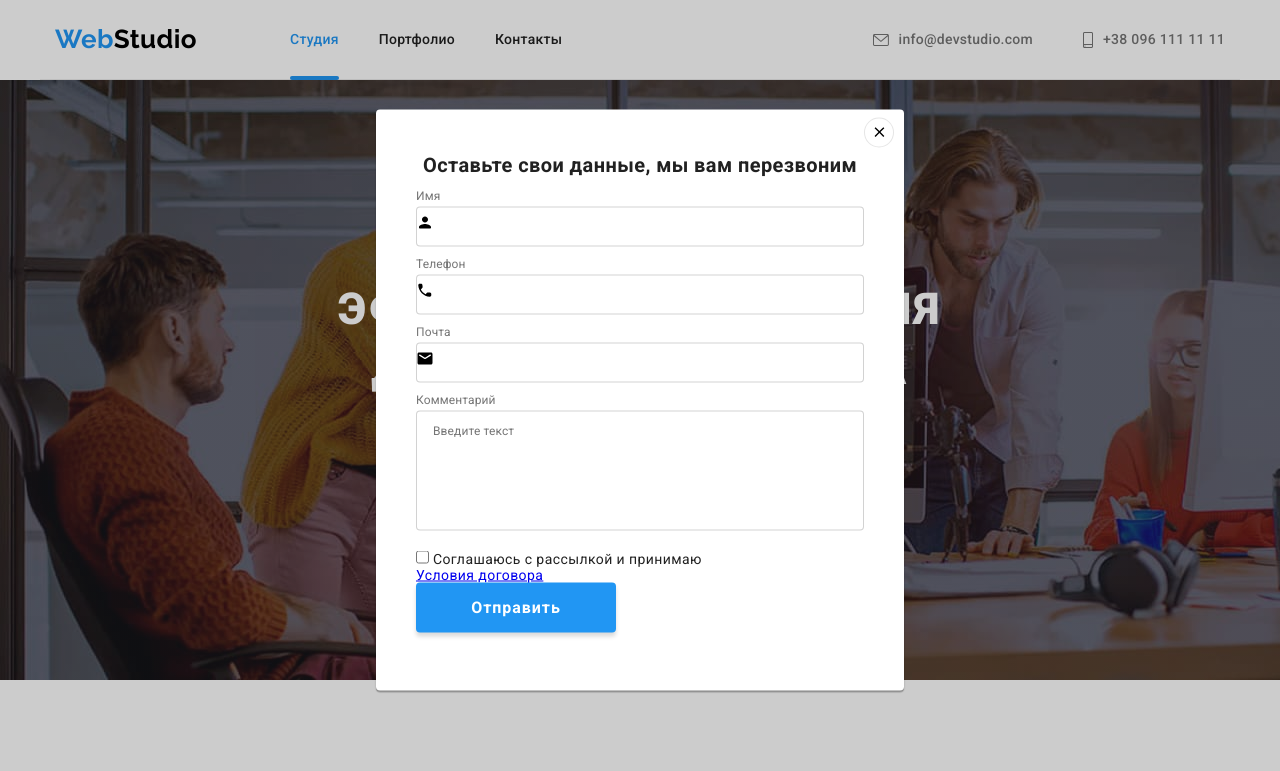
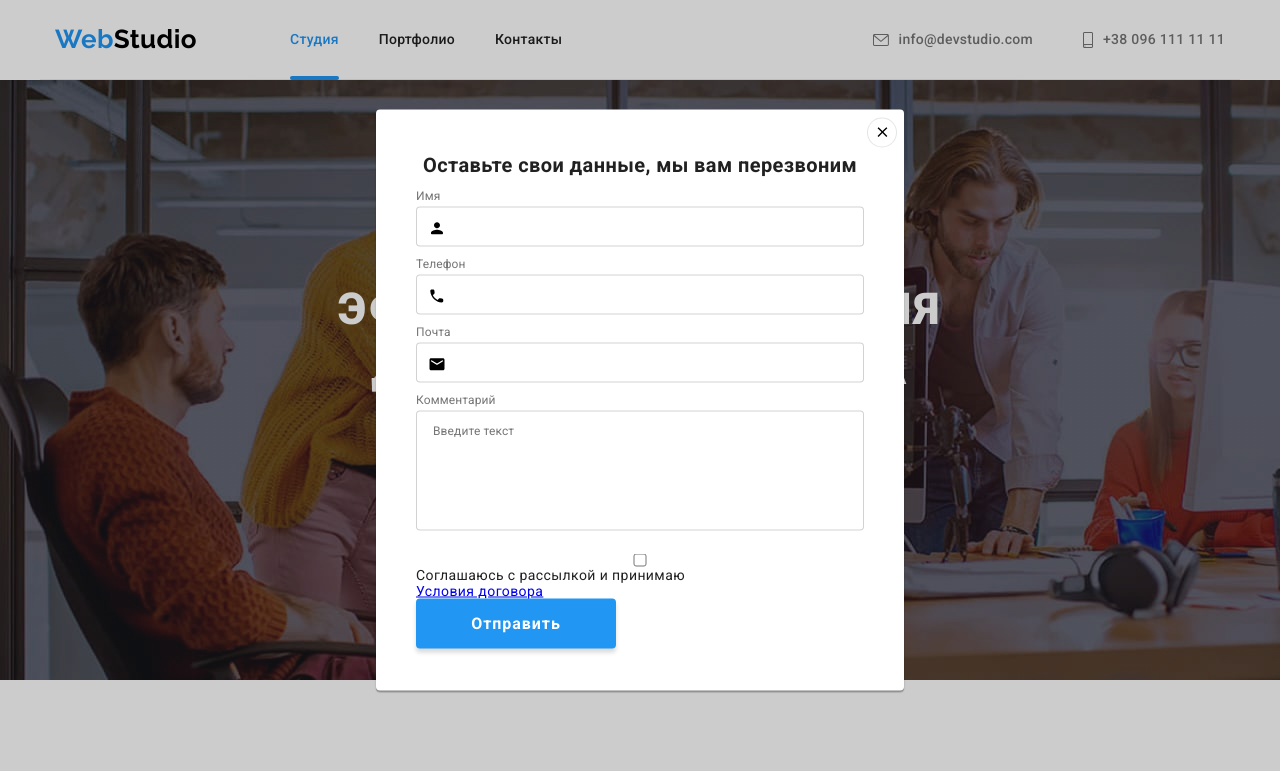
Before and after one commit to anna-stasya/goit-markup-hw-06, a plain HTML site: page index.html in a window 1280 px wide. Both pictures are taken after a click on the button "Заказать услугу". Shown: the top 771 px of the page. Drawn offline with nearby package versions, Linux system fonts and the light colour scheme.

Commit message:
часть модального окна до комментария

```diff
--- a/css/styles.css
+++ b/css/styles.css
@@ -51,6 +51,17 @@ a {
   align-items: center;
 
   /* outline: 2px solid coral; */
+}
+
+.visually-hidden {
+  position: absolute !important;
+  clip: rect(1px 1px 1px 1px); /* IE6, IE7 */
+  clip: rect(1px, 1px, 1px, 1px);
+  padding: 0 !important;
+  border: 0 !important;
+  height: 1px !important;
+  width: 1px !important;
+  overflow: hidden;
 }
 
 /* ======================== HEADER ========================*/
@@ -673,7 +684,7 @@ a {
   line-height: 1.25;
   padding: 15px;
   align-items: center;
-  color: rgba(255, 255, 255, 0.6);
+  color: var(--text-title-button-color);
   border: 1px solid rgba(255, 255, 255, 0.3);
   box-sizing: border-box;
   background-color: var(--background-footer);
@@ -734,10 +745,7 @@ a {
 }
 
 .hero-modal {
-  display: flex;
-  justify-content: flex-end;
-  /* justify-content: center; */
-
+  padding-top: 44px;
   padding-left: 40px;
   padding-bottom: 36px;
   padding-right: 40px;
@@ -751,24 +759,21 @@ a {
   z-index: 100;
 
   background-color: var(--text-title-button-color);
-
   box-shadow: 0px 1px 3px rgba(0, 0, 0, 0.12), 0px 1px 1px rgba(0, 0, 0, 0.14),
     0px 2px 1px rgba(0, 0, 0, 0.2);
   border-radius: 4px;
 }
-.position-icon {
-  position: absolute;
-}
+
+/*=====================button close==================*/
 
 .circle-icon {
   position: absolute;
   display: flex;
   justify-content: center;
   align-items: center;
-  border: none;
 
-  margin-top: 8px;
-  margin-right: 7px;
+  top: 8px;
+  right: 7px;
 
   width: 30px;
   height: 30px;
@@ -779,9 +784,15 @@ a {
   cursor: pointer;
 }
 
+.circle-icon:hover,
+.circle-icon:focus {
+  fill: var(--button-hover-color);
+}
+
 .modal-form {
-  padding-top: 44px;
-  align-items: center;
+  display: flex;
+  flex-direction: column;
+  justify-content: center;
 }
 
 .title-modal {
@@ -793,13 +804,11 @@ a {
   margin-bottom: 12px;
 }
 
-.speaker {
-  display: flex;
-  flex-direction: column;
-  justify-content: center;
+.modal-wrapper {
+  position: relative;
 }
 
-.speaker-title {
+.label-title {
   font-size: 12px;
   line-height: 1.17;
   letter-spacing: 0.01em;
@@ -808,24 +817,37 @@ a {
   color: var(--paragraph-color);
 }
 
-.input-speaker-foooter {
-  position: relative;
+.input-modal-form {
+  /* position: relative; */
   width: 448px;
   height: 40px;
   border: 1px solid rgba(33, 33, 33, 0.2);
   box-sizing: border-box;
   border-radius: 4px;
+  padding-left: 42px;
+  transition: border-color 250ms cubic-bezier(0.4, 0, 0.2, 1);
 }
 
-.input-speaker-foooter:not(:last-child) {
+.modal-wrapper:focus-within .input-modal-form {
+  outline: none;
+  border-color: var(--button-hover-color);
+}
+
+.input-modal-form:not(:last-child) {
   margin-bottom: 10px;
 }
 
 .modal-icons {
   position: absolute;
-  /* -top: 11px;
-  -bottom: 11px;
-  -left: 12px; */
+  top: 40%;
+  left: 12px;
+  transform: translateY(-40%);
+  display: block;
+  transition: fill 250ms cubic-bezier(0.4, 0, 0.2, 1);
+}
+
+.modal-wrapper:focus-within .modal-icons {
+  fill: var(--button-hover-color);
 }
 
 .comment-blok {
--- a/index.html
+++ b/index.html
@@ -426,63 +426,69 @@
     <!-- MODAL -->
     <div  class="backdrop is-hidden" data-modal>
         <div class="hero-modal">
-            <div class="position-icon">
+
+             <!-- button close-->
                 <button type="button" class="circle-icon" data-modal-close>
                     <svg  width="18px" height="18px">
                         <use href="./img/Главная/sprite-icons.svg#icon-close-back"></use>
                     </svg>
                 </button>
-            </div>
 
-            <div>
+
                 <form class="modal-form">
-                    <h2 class="title-modal"> Оставьте свои данные, мы вам перезвоним </h2>
+                    <p class="title-modal"> Оставьте свои данные, мы вам перезвоним </p>
 
-                    <div class="speaker">
-                        <label for="name" class="speaker-title"> Имя </label>
-                        <input type="text" name="username" id="name" class="input-speaker-foooter"/>
+
+                    <label for="name" class="label-title"> Имя </label>
+                    <span class="modal-wrapper">
+                        <input type="text" name="username" id="name" class="input-modal-form"/>
                         <svg class="modal-icons" width="18px" height="18px">
                             <use href="./img/Главная/sprite-icons.svg#icon-modal-person"></use>
                         </svg>
-                    </div>
+                    </span>
 
-                    <div class="speaker">
-                        <label for="phone_number" class="speaker-title"> Телефон </label>
-                        <input type="tel" name="phone_number" id="phone_number" class="input-speaker-foooter"/>
+
+                    <label for="phone_number" class="label-title"> Телефон </label>
+                    <span class="modal-wrapper">
+                        <input type="tel" name="phone_number" id="phone_number" class="input-modal-form"/>
                         <svg class="modal-icons" width="18px" height="18px">
                             <use href="./img/Главная/sprite-icons.svg#icon-modal-phone"></use>
                         </svg>
-                    </div>
+                    </span>
 
-                    <div class="speaker">
-                        <label for="email" class="speaker-title"> Почта </label>
-                        <input type="email" name="email" id="email" class="input-speaker-foooter"/>
+
+                    <label for="email" class="label-title"> Почта </label>
+                    <span class="modal-wrapper">
+                        <input type="email" name="email" id="email" class="input-modal-form"/>
                         <svg class="modal-icons" width="18px" height="18px">
                             <use href="./img/Главная/sprite-icons.svg#icon-modal-mail"></use>
                         </svg>
-                    </div>
+                    </span>
 
-                    <div class="speaker">
-                        <label for="comment" class="speaker-title"> Комментарий </label>
+
+                    <label for="comment" class="label-title"> Комментарий </label>
+                    <span class="modal-wrapper">
                         <textarea
                             name="comment"
                             id="comment"
                             placeholder="Введите текст"
-                            class="comment-blok input-speaker-foooter"
+                            class="comment-blok input-modal-form"
                         ></textarea>
-                    </div>
+                    </span>
 
 
-                    <input type="checkbox" value="принимаю" name="checkbox" value="" id="checkbox">
-                    <label for="checkbox">
-                        Соглашаюсь с рассылкой и принимаю <a href="#" target="_blank">Условия договора </a>
+
+                    <input type="checkbox" value="принимаю" name="checkbox" value="" id="checkbox" class="checkbox-input">
+                    <label for="checkbox" class="checkbox-label">
+                        <span class="checkbox-icon-border"></span>
+                        Соглашаюсь с рассылкой и принимаю<a href="#" target="_blank">Условия договора</a>
                     </label>
 
 
                     <button type="submit" class="often-button"> Отправить </button>
                 </form>
 
-            </div>
+            <!-- </div> -->
         </div>
     </div>
 
```
Also changed, not shown: portfolio.html (+1 -1 lines), img/icon-check.svg (added).
